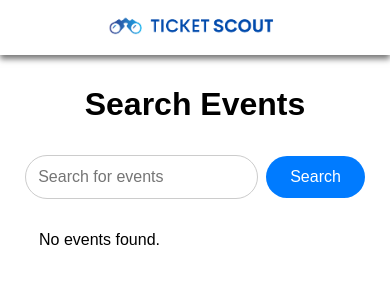
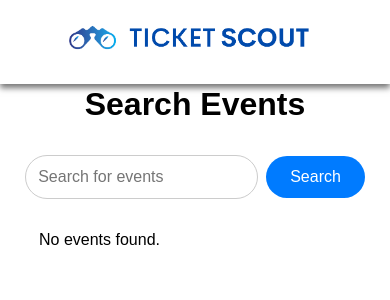
Before and after one commit to rparikh77/ticket-scout, a React (Create React App) app: page / in a window 390 px wide. Shown: the top 300 px of the page. Built offline with nearby package versions, Linux system fonts and the light colour scheme.

Commit message:
navbar link

```diff
--- a/src/components/navbar.tsx
+++ b/src/components/navbar.tsx
@@ -1,14 +1,16 @@
 import React from 'react';
 import Logo from '../assets/ticketscoutlogo.png';
 import '../styles/navbar.css';
-
+import { Link } from 'react-router-dom';
 
 const Navbar: React.FC = () => {
   return (
     <div className='navbar-container'>
-        <img src={Logo} alt='logo'></img>
+      <Link to='/'>
+        <img src={Logo} alt='logo' className='navbar-logo' />
+      </Link>
     </div>
   )
 }
 
-export {Navbar};
+export { Navbar };
--- a/src/styles/navbar.css
+++ b/src/styles/navbar.css
@@ -1,29 +1,38 @@
-
 * {
     box-sizing: border-box;
-    margin: auto;
 }
 .navbar-container {
     margin: auto;
+    align-items: center;
     display: flex;
     position: fixed;
     background-color: white;
     box-shadow: 0 4px 6px rgba(0, 0, 0, 0.543);
     max-width: 10000px;
     width: 100%;
+
+}
+.navbar-container a {
+    display: inline-block;
+    width: auto;
+    margin-left: 0;
 }
 .navbar-container img {
     background-color: inherit;
-    width: 20%;
-    margin-left: 0;
+    width: auto;
+    height: 80px;
     cursor: pointer;
 }
 
 @media (max-width: 768px) {
+    .navbar-container {
+        justify-content: center;
+    }
+    .navbar-container a {
+        width: auto;
+        margin: 0;
+    }
     .navbar-container img {
-        width: 50%;
-        margin: 0 auto;
-        align-items: center;
-        justify-items: center;
+        height: 80px;
     }
 }
```
